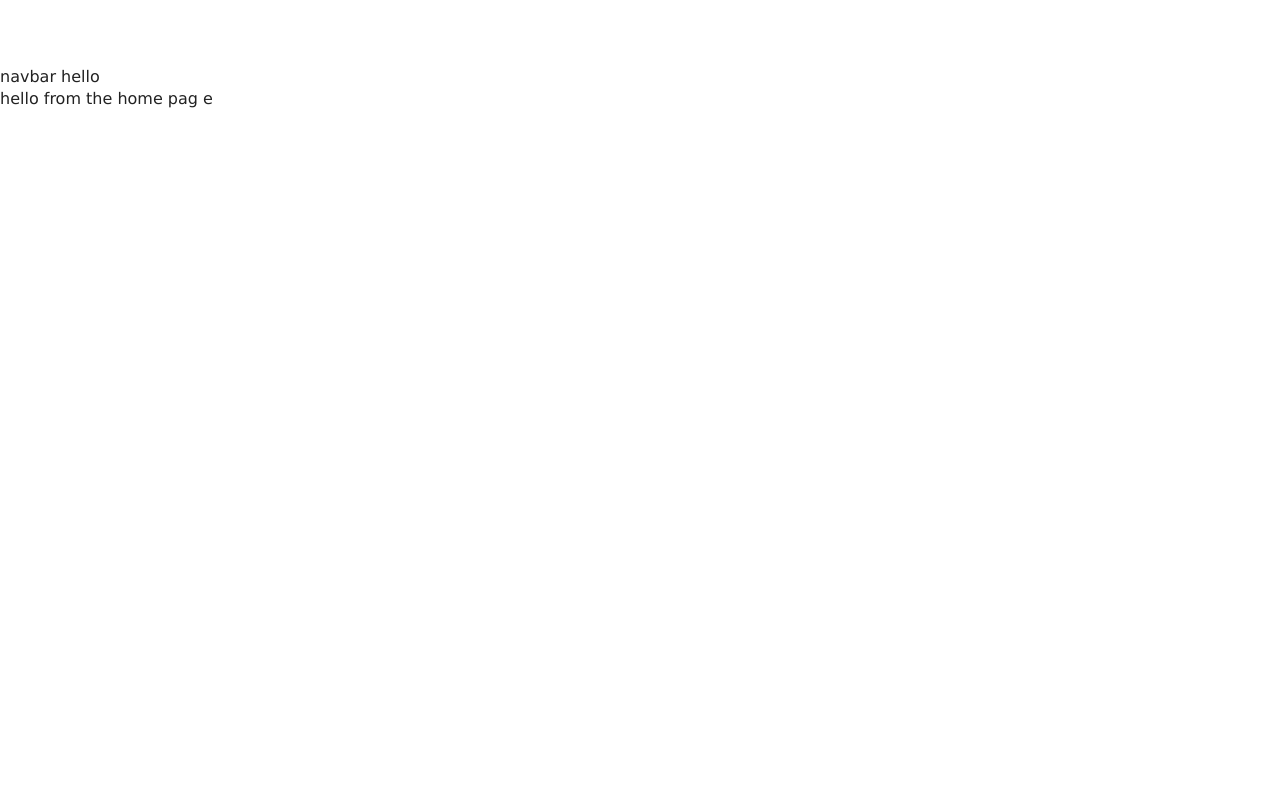
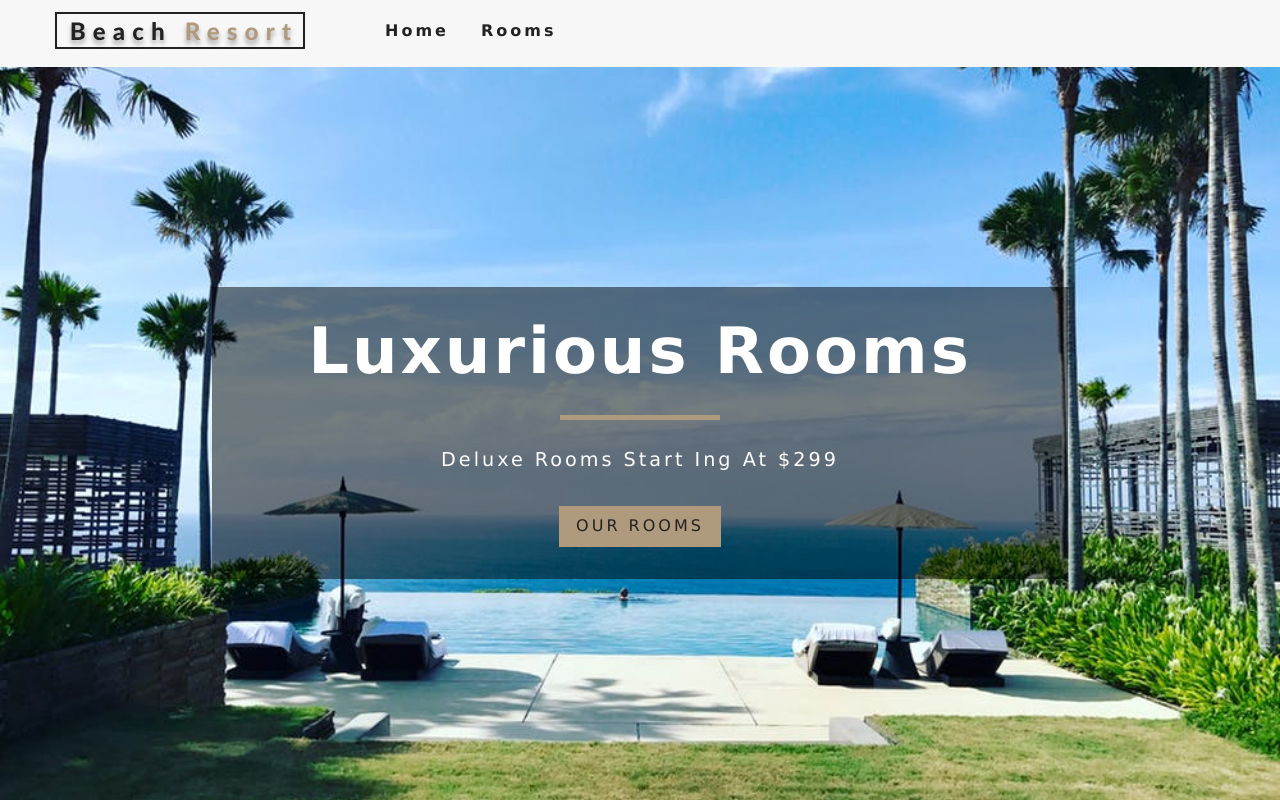
Before and after one commit to Hasibul-99/React-project---hotel-, a React (Create React App) app: page / in a window 1280 px wide. Built offline with nearby package versions, Linux system fonts and the light colour scheme.

Commit message:
Banner implement

```diff
--- a/src/App.css
+++ b/src/App.css
@@ -112,8 +112,8 @@ h6 {
   color: var(--primaryColor);
 }
 .nav-links {
-  /* height: 0;
-  overflow: hidden; */
+  height: 0;
+  overflow: hidden;
   transition: var(--mainTransition);
   list-style-type: none;
 }
--- /dev/null
+++ b/src/components/Banner.js
@@ -0,0 +1,12 @@
+import React from 'react'
+
+export default function Banner({children, title, subtitle}) {
+  return (
+    <div className="banner">
+      <h1>{title}</h1>
+      <div></div>
+      <p>{subtitle}</p>
+      {children}
+    </div>
+  )
+}
--- /dev/null
+++ b/src/components/Hero.js
@@ -0,0 +1,13 @@
+import React from 'react';
+
+export default function Hero({children, hero}) {
+  return (
+    <header className={hero}>
+      {children}
+    </header>
+  )
+}
+
+Hero.defaultProps = {
+    hero: "defaultHero"
+}
--- a/src/components/Navbar.js
+++ b/src/components/Navbar.js
@@ -1,14 +1,41 @@
 import React, { Component } from 'react';
 import logo from "../images/logo.svg";
-import { FaBeer } from 'react-icons/fa';
+import { FaAlignRight } from 'react-icons/fa';
 import {Link} from "react-router-dom";
 
 export default class Navbar extends Component {
+  state = {
+    isOpen: false
+  }
+
+  handleToggle = () => {
+    this.setState({isOpen: !this.state.isOpen});
+  }
+
+
   render() {
     return (
-      <div>
-        navbar hello
-      </div>
+      <nav className="navbar">
+        <div className="nav-center">
+          <div className="nav-header">
+            <Link to="/">
+              <img src={logo} alt="Hotel"/>
+            </Link>
+            <button type="button" className="nav-btn" onClick={this.handleToggle}>
+              <FaAlignRight className="nav-icon"/>
+            </button>
+          </div>
+
+          <ul className={this.state.isOpen ? "nav-links show-nav" : "nav-links"}>
+            <li>
+              <Link to="/">Home</Link>
+            </li>
+            <li>
+              <Link to="/rooms">Rooms</Link>
+            </li>
+          </ul>
+        </div>
+      </nav>
     )
   }
 }
--- a/src/pages/Error.js
+++ b/src/pages/Error.js
@@ -1,9 +1,14 @@
-import React from 'react'
+import React from 'react';
+import Hero from "../components/Hero";
+import Banner from "../components/Banner";
+import {Link} from 'react-router-dom';
 
 export default function Error() {
   return (
-    <div>
-      From the error page
-    </div>
+    <Hero>
+      <Banner title="404" subtitle="Page not found">
+        <Link to="/" className="btn-primary">return home</Link>
+      </Banner>
+    </Hero>
   )
 }
--- a/src/pages/Home.js
+++ b/src/pages/Home.js
@@ -1,10 +1,15 @@
-import React from 'react'
+import React from 'react';
+import Hero from "../components/Hero";
+import Banner from "../components/Banner";
+import {Link} from "react-router-dom";
 
 function Home() {
   return (
-    <div>
-      hello from the home pag  e
-    </div>
+    <Hero>
+      <Banner title="Luxurious rooms" subtitle="Deluxe rooms start ing at $299">
+        <Link to="/rooms" className="btn-primary">Our rooms</Link>
+      </Banner>
+    </Hero>
   )
 }
 
--- a/src/pages/Rooms.js
+++ b/src/pages/Rooms.js
@@ -1,10 +1,17 @@
-import React from 'react'
+import React from 'react';
+import Hero from  '../components/Hero';
+import Banner from "../components/Banner";
+import {Link} from "react-router-dom";
 
 function Rooms() {
   return (
-    <div>
-      Hello thid is room page
-    </div>
+    <Hero hero="roomsHero">
+      <Banner title="our rooms">
+        <Link to="/" className="btn-primary">
+          Return home
+        </Link>
+      </Banner>
+    </Hero>
   )
 }
 
```
Also changed, not shown: src/components/file.js (deleted).
